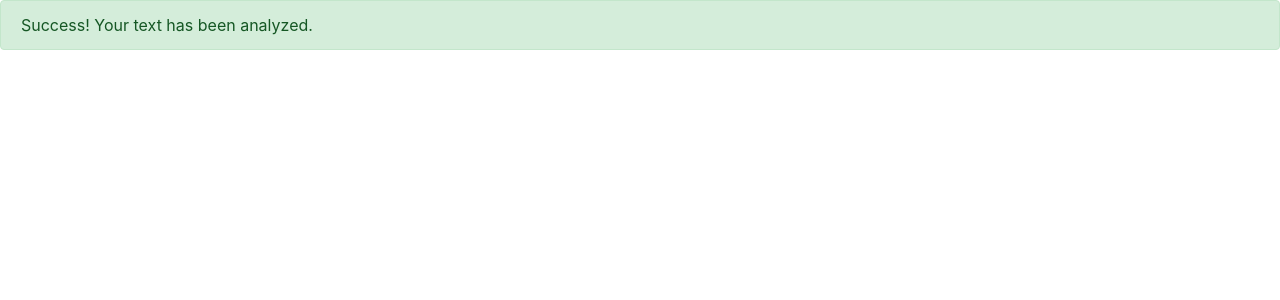
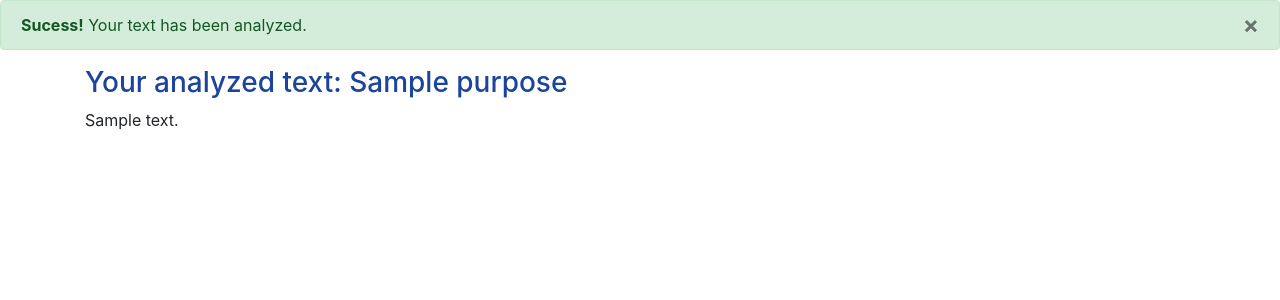
Before and after one commit to kpkrishan/Introduction_To_Django, a Django app: template Textutils/templates/analyze.html in a window 1280 px wide. Shown: the part 56-356 px from the top of the page. Run offline with Django 3.2, Linux system fonts and the light colour scheme; the template is opened without the code that fills it: most values are stand-ins (such as "Sample title", 1, 10 or a date in 2020); some libraries are stand-ins or nearby versions.

Commit message:
Change alert dismissable,home

```diff
--- a/Textutils/templates/analyze.html
+++ b/Textutils/templates/analyze.html
@@ -19,7 +19,7 @@
         </button>
         <div class="collapse navbar-collapse" id="navbarNavAltMarkup">
           <div class="navbar-nav">
-            <a class="nav-item nav-link active" href="#">Home <span class="sr-only">(current)</span></a>
+            <a class="nav-item nav-link active" href="/">Home <span class="sr-only">(current)</span></a>
             <a class="nav-item nav-link" href="#">About</a>
             <a class="nav-item nav-link" href="#">Contact Us</a>
             <a class="nav-item nav-link disabled" href="#" tabindex="-1" aria-disabled="true">Disabled</a>
@@ -31,10 +31,23 @@
           </form>
 
       </nav>
+
       <div class="alert alert-success" role="alert">
-         Success! Your text has been analyzed.
+        <strong>Sucess!</strong> Your text has been analyzed.
+        <button type="button" class="close" data-dismiss="alert" aria-label="Close">
+          <span aria-hidden="true">&times;</span>
+        </button>
       </div>
 
+      <div class=container>
+        <p style="color: teal;">
+
+            <h3 style="color: rgb(28, 68, 155);">
+                Your analyzed text: {{purpose}} </h3>
+            </h3>
+            {{analyzed_text}}
+        </p>
+      </div>
 
 
 
```
